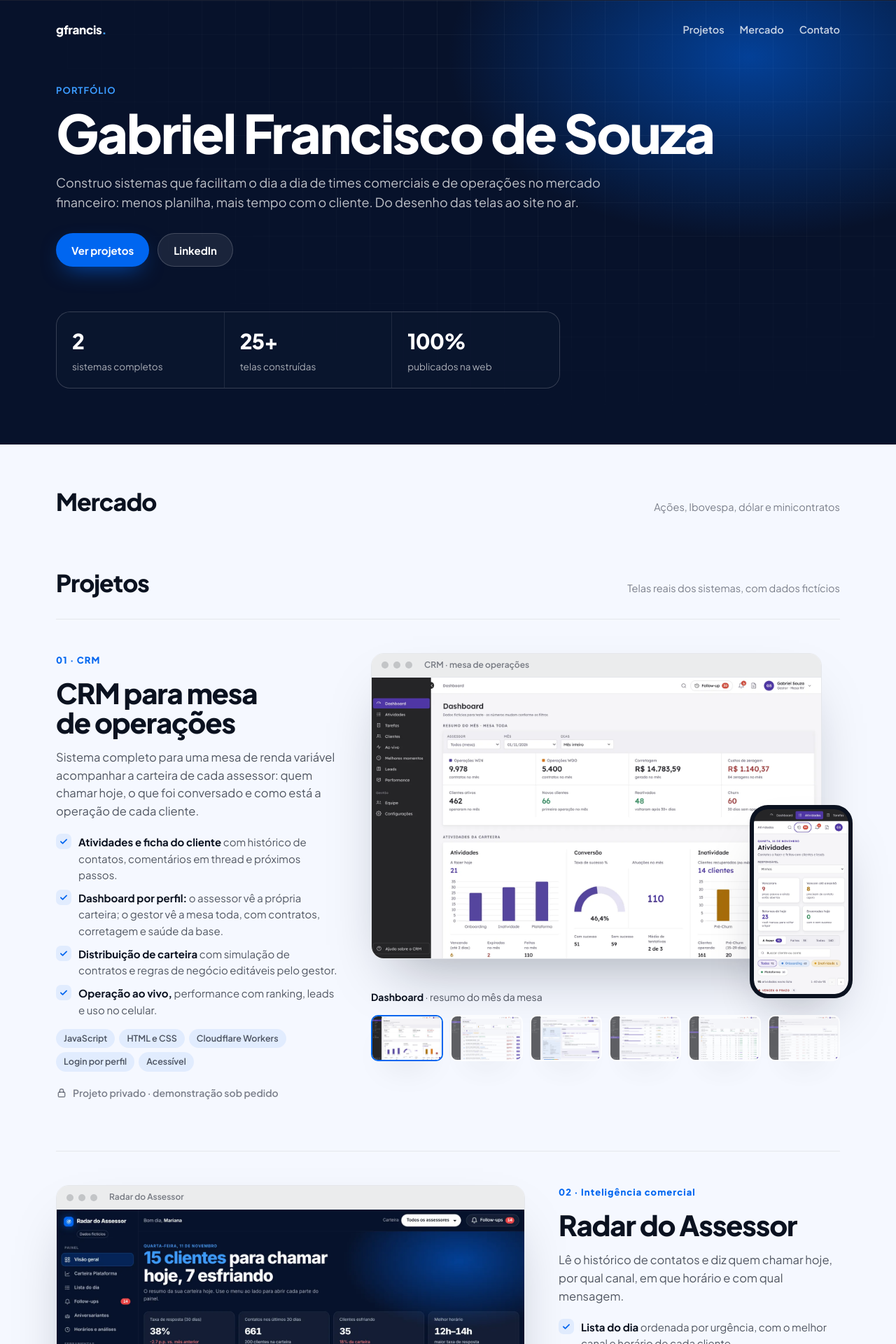
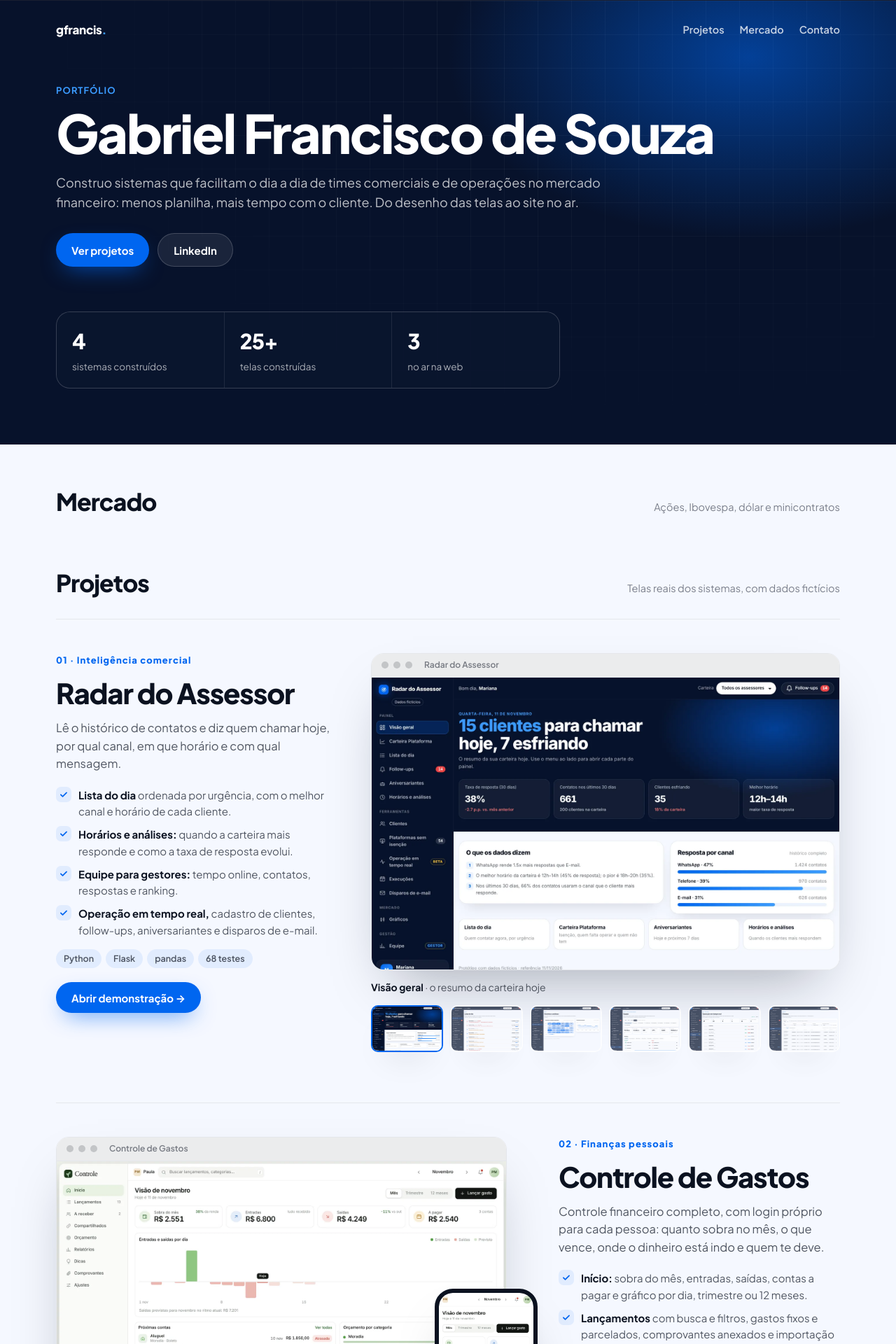
Before and after one commit to biielsoouza/gfrancis-site, a Flask app: template radar-assessor/templates/home.html in a window 1280 px wide. Shown: the top 1920 px of the page at 70% size. Run offline with Flask 3, Linux system fonts and the light colour scheme; the template is opened without the code that fills it, so the values that code supplies are empty.

Commit message:
Portfólio: sai o CRM; entram Controle de Gastos, Kanban do Time e Cobrança de Mesa Proprietária
Co-Authored-By: Claude Opus 5.5 <noreply@anthropic.com>
Claude-Session: https://claude.ai/code/session_01BhMa7XBWZ8oRwRaehK6bQc

```diff
--- a/radar-assessor/templates/home.html
+++ b/radar-assessor/templates/home.html
@@ -4,7 +4,7 @@
 <meta charset="utf-8">
 <meta name="viewport" content="width=device-width, initial-scale=1, viewport-fit=cover">
 <title>Gabriel Francis</title>
-<meta name="description" content="Gabriel Francis: sistemas para times comerciais e de operações no mercado financeiro. CRM de mesa de operações e Radar do Assessor.">
+<meta name="description" content="Gabriel Francis: sistemas para times comerciais e de operações no mercado financeiro. Radar do Assessor, Controle de Gastos, Kanban do Time e automações de back-office.">
 <link rel="preconnect" href="https://fonts.googleapis.com">
 <link rel="preconnect" href="https://fonts.gstatic.com" crossorigin>
 <link rel="stylesheet" href="https://fonts.googleapis.com/css2?family=Plus+Jakarta+Sans:wght@400;500;600;700;800&display=swap">
@@ -100,6 +100,7 @@ main .wrap { padding-block: 56px 24px; display: grid; gap: 24px; }
 .janela-barra i { width: 10px; height: 10px; border-radius: 50%; background: color-mix(in srgb, var(--ink) 18%, transparent); }
 .janela-barra span { margin-left: 10px; font-size: 12px; font-weight: 600; color: var(--ink-3); }
 .palco { display: block; width: 100%; border: 0; padding: 0; background: none; cursor: zoom-in; }
+.palco img.livre { aspect-ratio: auto; object-fit: contain; }
 .palco img { width: 100%; aspect-ratio: 16 / 10; object-fit: cover; object-position: top left; transition: opacity .2s; }
 .legenda { display: flex; justify-content: space-between; gap: 12px; font-size: 14px; color: var(--ink-2); min-height: 22px; }
 .legenda b { color: var(--ink); font-weight: 700; }
@@ -171,9 +172,9 @@ dialog.zoom p { color: rgba(255,255,255,0.8); text-align: center; margin: 12px 0
       </div>
     </div>
     <div class="numeros" aria-label="Resumo">
-      <div><b>2</b><span>sistemas completos</span></div>
+      <div><b>4</b><span>sistemas construídos</span></div>
       <div><b>25+</b><span>telas construídas</span></div>
-      <div><b>100%</b><span>publicados na web</span></div>
+      <div><b>3</b><span>no ar na web</span></div>
     </div>
   </div>
 </header>
@@ -193,45 +194,10 @@ dialog.zoom p { color: rgba(255,255,255,0.8); text-align: center; margin: 12px 0
       <span>Telas reais dos sistemas, com dados fictícios</span>
     </div>
 
-    <!-- Projeto 1: CRM -->
-    <article class="case" aria-labelledby="tit-crm">
-      <div class="case-txt">
-        <div class="case-num">01 · CRM</div>
-        <h3 id="tit-crm">CRM para mesa de operações</h3>
-        <p>Sistema completo para uma mesa de renda variável acompanhar a carteira de cada assessor: quem chamar hoje, o que foi conversado e como está a operação de cada cliente.</p>
-        <ul class="feitos">
-          <li><span><b>Atividades e ficha do cliente</b> com histórico de contatos, comentários em thread e próximos passos.</span></li>
-          <li><span><b>Dashboard por perfil:</b> o assessor vê a própria carteira; o gestor vê a mesa toda, com contratos, corretagem e saúde da base.</span></li>
-          <li><span><b>Distribuição de carteira</b> com simulação de contratos e regras de negócio editáveis pelo gestor.</span></li>
-          <li><span><b>Operação ao vivo,</b> performance com ranking, leads e uso no celular.</span></li>
-        </ul>
-        <div class="tags"><span class="tag">JavaScript</span><span class="tag">HTML e CSS</span><span class="tag">Cloudflare Workers</span><span class="tag">Login por perfil</span><span class="tag">Acessível</span></div>
-        <div class="case-cta"><span class="privado"><svg width="16" height="16" viewBox="0 0 24 24" fill="none" stroke="currentColor" stroke-width="2.2" stroke-linecap="round" aria-hidden="true"><rect x="5" y="11" width="14" height="10" rx="2"/><path d="M8 11V8a4 4 0 0 1 8 0v3"/></svg>Projeto privado · demonstração sob pedido</span></div>
-      </div>
-      <div class="galeria" data-galeria>
-        <div class="com-celular" style="position: relative">
-          <div class="janela">
-            <div class="janela-barra" aria-hidden="true"><i></i><i></i><i></i><span>CRM · mesa de operações</span></div>
-            <button class="palco" type="button" aria-label="Ver tela em tamanho grande"><img src="/portfolio/crm-dashboard.webp" width="1600" height="1000" alt="Dashboard do gestor com o resumo do mês da mesa"></button>
-          </div>
-          <div class="celular"><img src="/portfolio/crm-celular.webp" width="780" height="1688" alt="Tela de atividades no celular" loading="lazy"></div>
-        </div>
-        <div class="legenda" aria-live="polite"><span><b>Dashboard</b> · resumo do mês da mesa</span></div>
-        <div class="miniaturas" role="group" aria-label="Telas do CRM">
-          <button type="button" aria-pressed="true" data-src="/portfolio/crm-dashboard.webp" data-tit="Dashboard" data-txt="resumo do mês da mesa" data-alt="Dashboard do gestor com o resumo do mês da mesa"><img src="/portfolio/crm-dashboard.webp" alt="" loading="lazy" width="1600" height="1000"><span class="sr">Dashboard</span></button>
-          <button type="button" aria-pressed="false" data-src="/portfolio/crm-atividades.webp" data-tit="Atividades" data-txt="quem chamar hoje, por critério" data-alt="Lista de atividades do dia"><img src="/portfolio/crm-atividades.webp" alt="" loading="lazy" width="1600" height="1000"><span class="sr">Atividades</span></button>
-          <button type="button" aria-pressed="false" data-src="/portfolio/crm-ficha.webp" data-tit="Ficha do cliente" data-txt="histórico, operação e comentários" data-alt="Ficha do cliente com histórico de contatos"><img src="/portfolio/crm-ficha.webp" alt="" loading="lazy" width="1600" height="1000"><span class="sr">Ficha do cliente</span></button>
-          <button type="button" aria-pressed="false" data-src="/portfolio/crm-carteira.webp" data-tit="Distribuição de carteira" data-txt="saúde da base e quem recebe" data-alt="Distribuição de carteira com saúde da base por assessor"><img src="/portfolio/crm-carteira.webp" alt="" loading="lazy" width="1600" height="1000"><span class="sr">Distribuição de carteira</span></button>
-          <button type="button" aria-pressed="false" data-src="/portfolio/crm-performance.webp" data-tit="Performance" data-txt="ranking e metas da equipe" data-alt="Performance da equipe com ranking"><img src="/portfolio/crm-performance.webp" alt="" loading="lazy" width="1600" height="1000"><span class="sr">Performance</span></button>
-          <button type="button" aria-pressed="false" data-src="/portfolio/crm-ao-vivo.webp" data-tit="Ao vivo" data-txt="posição e ordens do dia" data-alt="Operação ao vivo da carteira"><img src="/portfolio/crm-ao-vivo.webp" alt="" loading="lazy" width="1600" height="1000"><span class="sr">Ao vivo</span></button>
-        </div>
-      </div>
-    </article>
-
-    <!-- Projeto 2: Radar do Assessor -->
+    <!-- Projeto 1: Radar do Assessor -->
     <article class="case" aria-labelledby="tit-radar">
       <div class="case-txt">
-        <div class="case-num">02 · Inteligência comercial</div>
+        <div class="case-num">01 · Inteligência comercial</div>
         <h3 id="tit-radar">Radar do Assessor</h3>
         <p>Lê o histórico de contatos e diz quem chamar hoje, por qual canal, em que horário e com qual mensagem.</p>
         <ul class="feitos">
@@ -260,6 +226,94 @@ dialog.zoom p { color: rgba(255,255,255,0.8); text-align: center; margin: 12px 0
       </div>
     </article>
 
+    <!-- Projeto 2: Controle de Gastos -->
+    <article class="case" aria-labelledby="tit-gastos">
+      <div class="case-txt">
+        <div class="case-num">02 · Finanças pessoais</div>
+        <h3 id="tit-gastos">Controle de Gastos</h3>
+        <p>Controle financeiro completo, com login próprio para cada pessoa: quanto sobra no mês, o que vence, onde o dinheiro está indo e quem te deve.</p>
+        <ul class="feitos">
+          <li><span><b>Início:</b> sobra do mês, entradas, saídas, contas a pagar e gráfico por dia, trimestre ou 12 meses.</span></li>
+          <li><span><b>Lançamentos</b> com busca e filtros, gastos fixos e parcelados, comprovantes anexados e importação de planilha.</span></li>
+          <li><span><b>Orçamento por categoria</b> com alerta a partir de 80% e sugestão de limites pela média.</span></li>
+          <li><span><b>A receber e compartilhados:</b> quem te deve, pagamentos em partes e divisão de gastos entre duas contas por convite.</span></li>
+        </ul>
+        <div class="tags"><span class="tag">JavaScript</span><span class="tag">Cloudflare Workers</span><span class="tag">Banco D1</span><span class="tag">Login por pessoa</span><span class="tag">Celular</span></div>
+        <div class="case-cta"><span class="privado"><svg width="16" height="16" viewBox="0 0 24 24" fill="none" stroke="currentColor" stroke-width="2.2" stroke-linecap="round" aria-hidden="true"><rect x="5" y="11" width="14" height="10" rx="2"/><path d="M8 11V8a4 4 0 0 1 8 0v3"/></svg>No ar com login · dados de cada pessoa são separados</span></div>
+      </div>
+      <div class="galeria" data-galeria>
+        <div class="com-celular" style="position: relative">
+          <div class="janela">
+            <div class="janela-barra" aria-hidden="true"><i></i><i></i><i></i><span>Controle de Gastos</span></div>
+            <button class="palco" type="button" aria-label="Ver tela em tamanho grande"><img src="/portfolio/gastos-inicio.webp" width="1600" height="1000" alt="Visão do mês com sobra, entradas, saídas e contas a pagar" loading="lazy"></button>
+          </div>
+          <div class="celular"><img src="/portfolio/gastos-celular.webp" width="780" height="1688" alt="Visão do mês no celular" loading="lazy"></div>
+        </div>
+        <div class="legenda" aria-live="polite"><span><b>Início</b> · o mês em um olhar</span></div>
+        <div class="miniaturas" role="group" aria-label="Telas do Controle de Gastos">
+          <button type="button" aria-pressed="true" data-src="/portfolio/gastos-inicio.webp" data-tit="Início" data-txt="o mês em um olhar" data-alt="Visão do mês com sobra, entradas, saídas e contas a pagar"><img src="/portfolio/gastos-inicio.webp" alt="" loading="lazy" width="1600" height="1000"><span class="sr">Início</span></button>
+          <button type="button" aria-pressed="false" data-src="/portfolio/gastos-lancamentos.webp" data-tit="Lançamentos" data-txt="busca, filtros e status de pagamento" data-alt="Lista de lançamentos do mês"><img src="/portfolio/gastos-lancamentos.webp" alt="" loading="lazy" width="1600" height="1000"><span class="sr">Lançamentos</span></button>
+          <button type="button" aria-pressed="false" data-src="/portfolio/gastos-orcamento.webp" data-tit="Orçamento" data-txt="limite por categoria" data-alt="Orçamento mensal por categoria"><img src="/portfolio/gastos-orcamento.webp" alt="" loading="lazy" width="1600" height="1000"><span class="sr">Orçamento</span></button>
+          <button type="button" aria-pressed="false" data-src="/portfolio/gastos-relatorios.webp" data-tit="Relatórios" data-txt="12 meses e gastos por categoria" data-alt="Relatórios com gráfico de 12 meses e categorias"><img src="/portfolio/gastos-relatorios.webp" alt="" loading="lazy" width="1600" height="1000"><span class="sr">Relatórios</span></button>
+          <button type="button" aria-pressed="false" data-src="/portfolio/gastos-receber.webp" data-tit="A receber" data-txt="quem te deve e quanto" data-alt="Valores a receber de outras pessoas"><img src="/portfolio/gastos-receber.webp" alt="" loading="lazy" width="1600" height="1000"><span class="sr">A receber</span></button>
+        </div>
+      </div>
+    </article>
+
+    <!-- Projeto 3: Kanban do Time -->
+    <article class="case" aria-labelledby="tit-kanban">
+      <div class="case-txt">
+        <div class="case-num">03 · Gestão de equipe</div>
+        <h3 id="tit-kanban">Kanban do Time</h3>
+        <p>Quadro compartilhado para o time registrar ideias e acompanhar o que está sendo feito, com regras de acesso diferentes para gestor e assessor.</p>
+        <ul class="feitos">
+          <li><span><b>Duas visões:</b> lista agrupada por status ou quadro em colunas com arrastar e soltar.</span></li>
+          <li><span><b>Regras no servidor:</b> o assessor só cria cards; o gestor edita, move e exclui.</span></li>
+          <li><span><b>Responsável e prioridade</b> em cada card, com filtros por pessoa e por prioridade.</span></li>
+          <li><span><b>Equipe com login individual,</b> cadastrada pelo gestor.</span></li>
+        </ul>
+        <div class="tags"><span class="tag">JavaScript</span><span class="tag">Cloudflare Workers</span><span class="tag">Banco D1</span><span class="tag">Permissões</span></div>
+        <div class="case-cta"><span class="privado"><svg width="16" height="16" viewBox="0 0 24 24" fill="none" stroke="currentColor" stroke-width="2.2" stroke-linecap="round" aria-hidden="true"><rect x="5" y="11" width="14" height="10" rx="2"/><path d="M8 11V8a4 4 0 0 1 8 0v3"/></svg>Uso interno do time · acesso restrito</span></div>
+      </div>
+      <div class="galeria" data-galeria>
+        <div class="janela">
+          <div class="janela-barra" aria-hidden="true"><i></i><i></i><i></i><span>Kanban do Time</span></div>
+          <button class="palco" type="button" aria-label="Ver tela em tamanho grande"><img src="/portfolio/kanban-quadro.webp" width="1600" height="1000" alt="Quadro kanban com colunas de Ideias a Mergeado" loading="lazy"></button>
+        </div>
+        <div class="legenda" aria-live="polite"><span><b>Quadro</b> · das ideias ao que já está no ar</span></div>
+        <div class="miniaturas" role="group" aria-label="Telas do Kanban do Time">
+          <button type="button" aria-pressed="true" data-src="/portfolio/kanban-quadro.webp" data-tit="Quadro" data-txt="das ideias ao que já está no ar" data-alt="Quadro kanban com colunas de Ideias a Mergeado"><img src="/portfolio/kanban-quadro.webp" alt="" loading="lazy" width="1600" height="1000"><span class="sr">Quadro</span></button>
+          <button type="button" aria-pressed="false" data-src="/portfolio/kanban-lista.webp" data-tit="Lista" data-txt="cards agrupados por status" data-alt="Lista de cards agrupada por status"><img src="/portfolio/kanban-lista.webp" alt="" loading="lazy" width="1600" height="1000"><span class="sr">Lista</span></button>
+          <button type="button" aria-pressed="false" data-src="/portfolio/kanban-novo-card.webp" data-tit="Novo card" data-txt="título, responsável e prioridade" data-alt="Janela de novo card"><img src="/portfolio/kanban-novo-card.webp" alt="" loading="lazy" width="1600" height="1000"><span class="sr">Novo card</span></button>
+          <button type="button" aria-pressed="false" data-src="/portfolio/kanban-equipe.webp" data-tit="Equipe" data-txt="logins do time, só para o gestor" data-alt="Cadastro da equipe"><img src="/portfolio/kanban-equipe.webp" alt="" loading="lazy" width="1600" height="1000"><span class="sr">Equipe</span></button>
+        </div>
+      </div>
+    </article>
+
+    <!-- Projeto 4: Cobrança de Mesa Proprietária -->
+    <article class="case" aria-labelledby="tit-mesa">
+      <div class="case-txt">
+        <div class="case-num">04 · Automação de back-office</div>
+        <h3 id="tit-mesa">Cobrança de Mesa Proprietária</h3>
+        <p>Programa para computador que transforma um fechamento manual de planilhas em um clique: lê a planilha da plataforma e o controle das mesas do mês e gera o relatório de cobrança pronto.</p>
+        <ul class="feitos">
+          <li><span><b>Relatório final</b> com uma linha por mesa: cliente, conta, valor a cobrar e valor da plataforma.</span></li>
+          <li><span><b>Contas não identificadas</b> separadas para revisão, sem entrar na cobrança sozinhas.</span></li>
+          <li><span><b>Avisos de códigos duplicados</b> e de valores que precisaram ser aproximados.</span></li>
+          <li><span><b>Regras de cálculo</b> de cada plano aplicadas automaticamente, com taxa fixa por mesa.</span></li>
+        </ul>
+        <div class="tags"><span class="tag">Python</span><span class="tag">pandas</span><span class="tag">openpyxl</span><span class="tag">Programa desktop</span></div>
+        <div class="case-cta"><span class="privado"><svg width="16" height="16" viewBox="0 0 24 24" fill="none" stroke="currentColor" stroke-width="2.2" stroke-linecap="round" aria-hidden="true"><rect x="2" y="4" width="20" height="13" rx="2"/><path d="M8 21h8M12 17v4"/></svg>Programa para Windows · uso interno</span></div>
+      </div>
+      <div class="galeria" data-galeria>
+        <div class="janela">
+          <div class="janela-barra" aria-hidden="true"><i></i><i></i><i></i><span>Cobrança de Mesa Proprietária</span></div>
+          <button class="palco" type="button" aria-label="Ver tela em tamanho grande"><img class="livre" src="/portfolio/mesa-janela.webp" width="1120" height="500" alt="Janela do programa com as duas planilhas do mês selecionadas" loading="lazy"></button>
+        </div>
+        <div class="legenda" aria-live="polite"><span><b>Janela do programa</b> · escolha as duas planilhas e gere o relatório</span></div>
+      </div>
+    </article>
+
     <div class="breve">
       <div><h3>Próximo projeto</h3><p>Em construção.</p></div>
     </div>
@@ -267,7 +321,7 @@ dialog.zoom p { color: rgba(255,255,255,0.8); text-align: center; margin: 12px 0
     <section class="contato" id="contato" aria-labelledby="tit-contato">
       <div>
         <h2 id="tit-contato">Vamos conversar?</h2>
-        <p>Quer ver uma demonstração do CRM ou construir uma ferramenta para o seu time? Me chama.</p>
+        <p>Quer ver uma demonstração ou construir uma ferramenta para o seu time? Me chama.</p>
       </div>
       <div class="acoes" style="margin-top: 0">
         <a class="bt pri" href="https://www.linkedin.com/in/gfrancissouza" target="_blank" rel="noopener">Falar no LinkedIn</a>
```
Also changed, not shown: radar-assessor/portfolio/crm-ao-vivo.webp (deleted), radar-assessor/portfolio/crm-atividades.webp (deleted), radar-assessor/portfolio/crm-carteira.webp (deleted), radar-assessor/portfolio/crm-celular.webp (deleted), radar-assessor/portfolio/crm-dashboard.webp (deleted), radar-assessor/portfolio/crm-ficha.webp (deleted), radar-assessor/portfolio/crm-performance.webp (deleted), radar-assessor/portfolio/gastos-celular.webp (added), radar-assessor/portfolio/gastos-inicio.webp (added), radar-assessor/portfolio/gastos-lancamentos.webp (added), radar-assessor/portfolio/gastos-orcamento.webp (added), radar-assessor/portfolio/gastos-receber.webp (added), radar-assessor/portfolio/gastos-relatorios.webp (added), radar-assessor/portfolio/kanban-equipe.webp (added), 4 more files.
